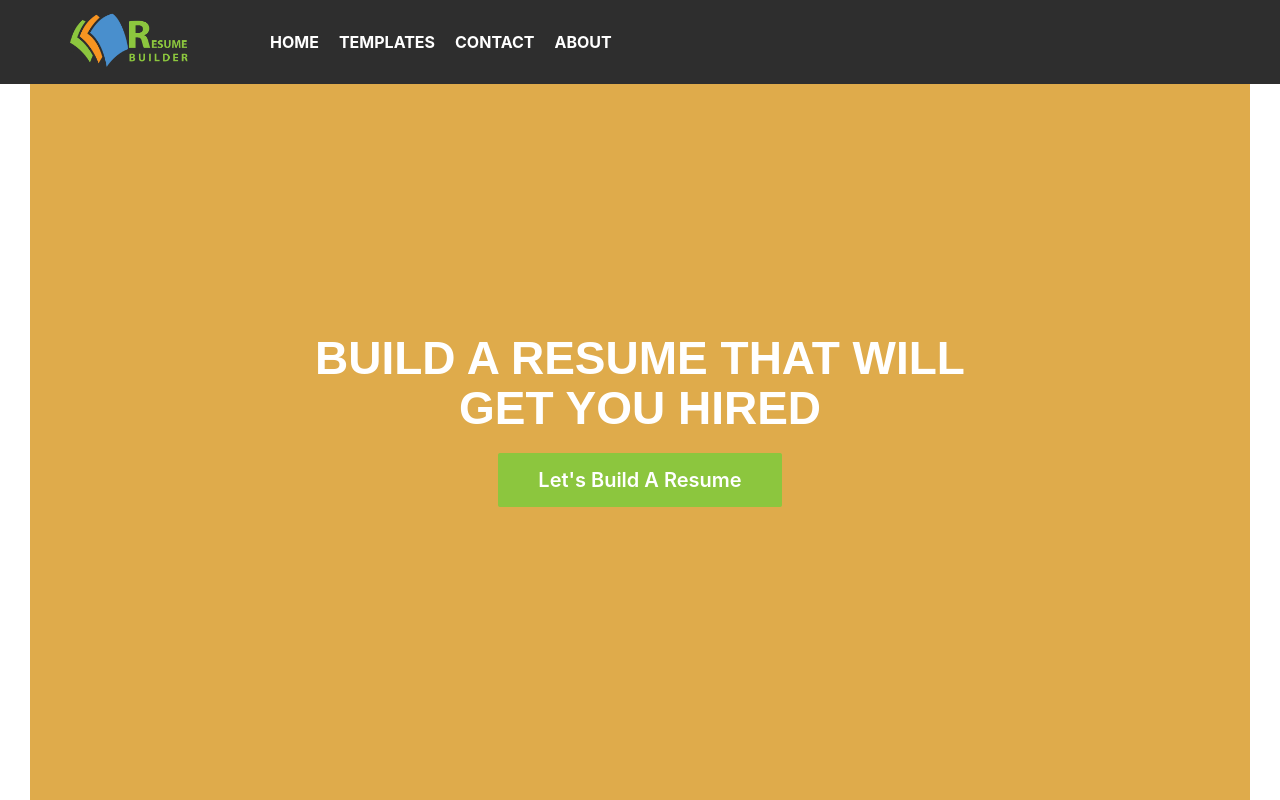
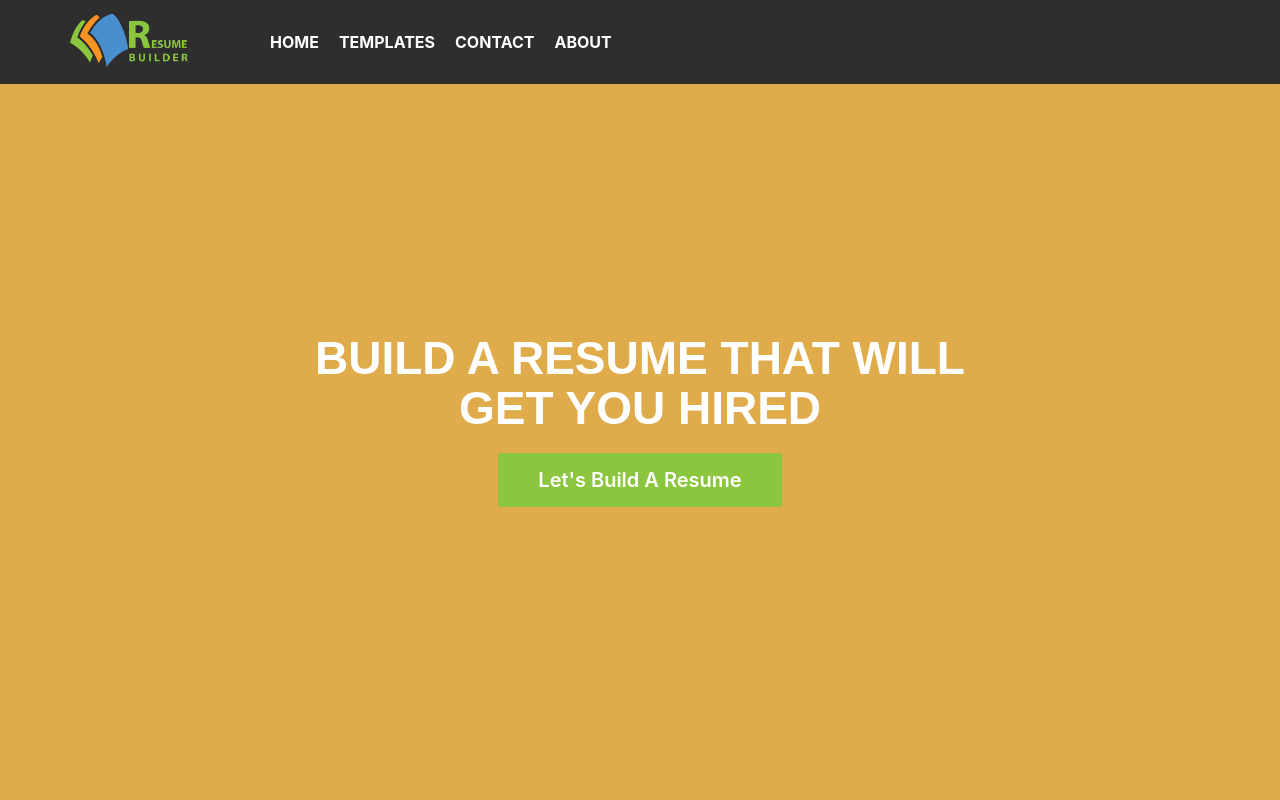
Before and after one commit to Aliherawi7/resume-builder, a React (Create React App) app: page / in a window 1280 px wide. Built offline with nearby package versions, Linux system fonts and the light colour scheme.

Commit message:
padding right and left removed

```diff
--- a/src/UI/Layout.js
+++ b/src/UI/Layout.js
@@ -5,8 +5,7 @@ function Layout(props) {
         with:"100%",
         height:"100vh",
         paddingTop:"75px",
-        paddingRight:"30px",
-        paddingLeft: "30px"
+
     }
   return (
     <div className='layout' style={styles}>{props.children}</div>
```
